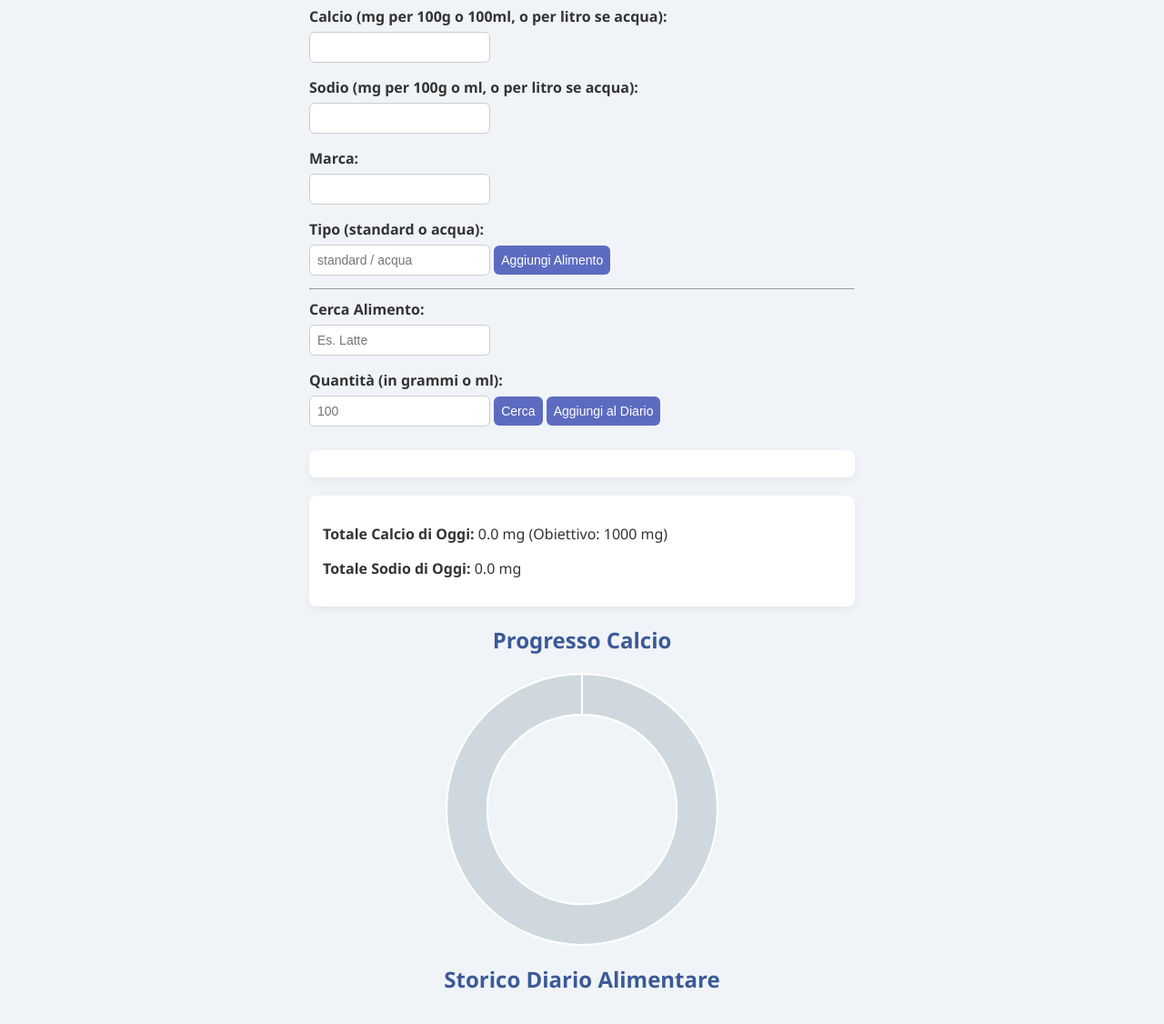
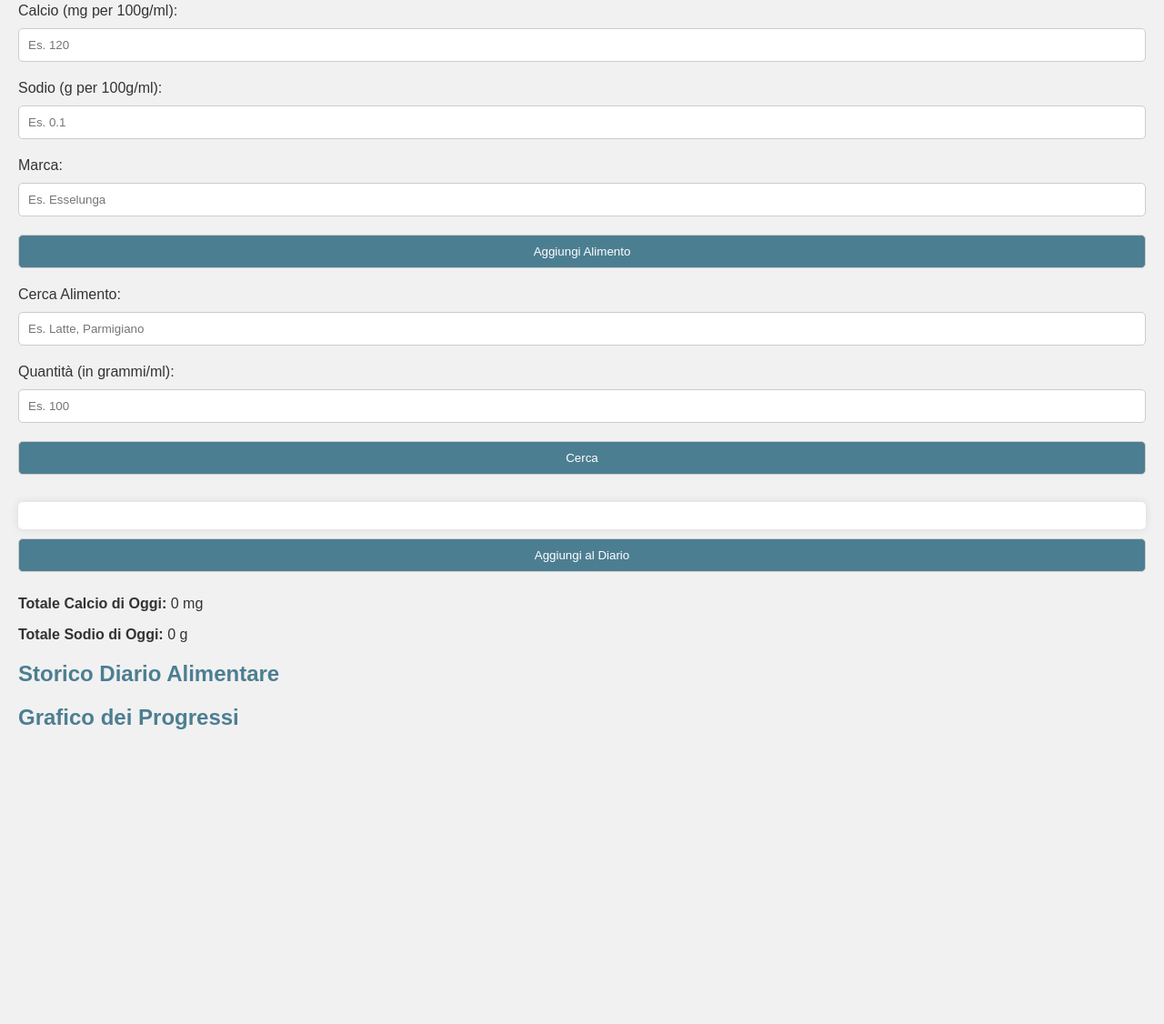
Before and after one commit to PlantMaster24/Calcola-Calcio, a plain HTML site: page index.html in a window 1280 px wide. Shown: the part 230-1356 px from the top of the page at 91% size. After the commit the page ends 1327 px from the top, so only its background shows below. Drawn offline with nearby package versions, Linux system fonts and the light colour scheme.

Commit message:
Update index.html

```diff
--- a/index.html
+++ b/index.html
@@ -5,248 +5,227 @@
     <meta name="viewport" content="width=device-width, initial-scale=1.0">
     <title>Diario Alimentare</title>
     <script src="https://cdn.jsdelivr.net/npm/chart.js"></script>
+    <script src="https://code.jquery.com/jquery-3.6.0.min.js"></script>
     <style>
+        /* Aggiungi qui il tuo stile personalizzato */
         body {
-      font-family: 'Segoe UI', sans-serif;
-      background: #f0f4f8;
+            font-family: Arial, sans-serif;
+            background-color: #f1f1f1;
+            color: #333;
+            padding: 20px;
             margin: 0;
-      padding: 20px;
-      color: #333;
         }
 
         h1, h2 {
-      color: #3b5998;
-      text-align: center;
+            color: #4C7E92;
         }
 
-    input, button {
-      padding: 8px;
-      margin: 6px 0;
+        label {
+            display: block;
+            margin-top: 10px;
+        }
+
+        input[type="text"], input[type="number"], button {
+            padding: 10px;
+            margin: 10px 0;
             border: 1px solid #ccc;
-      border-radius: 6px;
-      font-size: 14px;
+            border-radius: 5px;
+            width: 100%;
+            box-sizing: border-box;
         }
 
         button {
-      background-color: #5c6bc0;
+            background-color: #4C7E92;
             color: white;
-      border: none;
             cursor: pointer;
         }
 
         button:hover {
-      background-color: #3949ab;
+            background-color: #3b5e6a;
         }
 
-    label {
-      font-weight: bold;
-      display: block;
-      margin-top: 10px;
+        #result {
+            margin-top: 20px;
         }
 
-    .result, .totals {
-      background: white;
-      padding: 15px;
-      margin-top: 20px;
-      border-radius: 8px;
-      box-shadow: 0 4px 10px rgba(0, 0, 0, 0.05);
+        #myChart {
+            width: 100%;
+            height: 250px;
         }
 
-    canvas {
-      display: block;
-      margin: 20px auto;
-      max-width: 300px;
-    }
-
-    .container {
-      max-width: 600px;
-      margin: auto;
+        /* Stile per i risultati */
+        .result {
+            background-color: white;
+            padding: 15px;
+            border-radius: 5px;
+            box-shadow: 0 0 10px rgba(0,0,0,0.1);
         }
     </style>
 </head>
 <body>
-  <div class="container">
     <h1>Diario Alimentare</h1>
 
+    <!-- Modulo per aggiungere un alimento al database -->
+    <div>
         <h2>Aggiungi Alimento al Database</h2>
         <label for="newFoodName">Nome Alimento:</label>
         <input type="text" id="newFoodName" placeholder="Es. Latte scremato Esselunga">
 
-    <label for="newFoodCalcium">Calcio (mg per 100g o 100ml, o per litro se acqua):</label>
-    <input type="number" id="newFoodCalcium">
+        <label for="newFoodCalcium">Calcio (mg per 100g/ml):</label>
+        <input type="number" id="newFoodCalcium" placeholder="Es. 120">
 
-    <label for="newFoodSodium">Sodio (mg per 100g o ml, o per litro se acqua):</label>
-    <input type="number" id="newFoodSodium">
+        <label for="newFoodSodium">Sodio (g per 100g/ml):</label>
+        <input type="number" id="newFoodSodium" placeholder="Es. 0.1">
 
         <label for="newFoodMarca">Marca:</label>
-    <input type="text" id="newFoodMarca">
-
-    <label for="newFoodTipo">Tipo (standard o acqua):</label>
-    <input type="text" id="newFoodTipo" placeholder="standard / acqua">
+        <input type="text" id="newFoodMarca" placeholder="Es. Esselunga">
 
         <button id="addFoodButton">Aggiungi Alimento</button>
+    </div>
 
-    <hr>
+    <!-- Form di ricerca e altri elementi già presenti -->
+    <div>
+        <label for="foodInput">Cerca Alimento:</label>
+        <input type="text" id="foodInput" placeholder="Es. Latte, Parmigiano">
+    </div>
 
-    <label for="foodInput">Cerca Alimento:</label>
-    <input type="text" id="foodInput" placeholder="Es. Latte">
-
-    <label for="quantityInput">Quantità (in grammi o ml):</label>
-    <input type="number" id="quantityInput" placeholder="100">
+    <div>
+        <label for="quantityInput">Quantità (in grammi/ml):</label>
+        <input type="number" id="quantityInput" placeholder="Es. 100" min="1">
+    </div>
 
     <button onclick="searchFood()">Cerca</button>
-    <button onclick="addToDiary()">Aggiungi al Diario</button>
 
     <div id="result" class="result"></div>
 
+    <button onclick="addToDiary()">Aggiungi al Diario</button>
+
     <div id="totals" class="totals">
-      <p><strong>Totale Calcio di Oggi:</strong> <span id="dailyTotalCalcium">0</span> mg (Obiettivo: 1000 mg)</p>
-      <p><strong>Totale Sodio di Oggi:</strong> <span id="dailyTotalSodium">0</span> mg</p>
+        <p><strong>Totale Calcio di Oggi: </strong><span id="dailyTotalCalcium">0</span> mg</p>
+        <p><strong>Totale Sodio di Oggi: </strong><span id="dailyTotalSodium">0</span> g</p>
     </div>
-
-    <h2>Progresso Calcio</h2>
-    <canvas id="calciumChart"></canvas>
 
     <h2>Storico Diario Alimentare</h2>
     <ul id="diaryList"></ul>
-  </div>
+
+    <!-- Canvas per il grafico -->
+    <h2>Grafico dei Progressi</h2>
+    <canvas id="myChart"></canvas>
 
     <script>
+        // Database alimenti italiani (esempio semplificato)
         let foodDB = [
-      { name: "latte scremato esselunga", calcio: 120, sodio: 100, marca: "Esselunga", tipo: "standard" },
-      { name: "latte intero esselunga", calcio: 120, sodio: 100, marca: "Esselunga", tipo: "standard" },
-      { name: "acqua lete", calcio: 305, sodio: 5, marca: "Lete", tipo: "acqua" },
-      { name: "ferrarelle", calcio: 400, sodio: 50, marca: "Ferrarelle", tipo: "acqua" }
+            { name: "latte scremato esselunga", calcio: 120, sodio: 0.1, marca: "Esselunga" },  // 0.1g di sodio
+            { name: "latte intero", calcio: 120, sodio: 0.1, marca: "Esselunga" },  // 0.1g di sodio
+            { name: "acqua lete", calcio: 305, sodio: 0.005, marca: "Lete" },  // 5mg di sodio (per litro)
+            { name: "ferrarelle", calcio: 400, sodio: 0.05, marca: "Ferrarelle" },  // 50mg di sodio (per litro)
+            { name: "parmigiano reggiano", calcio: 1184, sodio: 1.5, marca: "Parmalat" },  // 1.5g di sodio
+            { name: "grana padano", calcio: 1160, sodio: 1.4, marca: "Grana Padano" },  // 1.4g di sodio
+            { name: "mozzarella", calcio: 500, sodio: 0.4, marca: "Galbani" },  // 0.4g di sodio
+            { name: "pane bianco", calcio: 60, sodio: 1.2, marca: "Panificio" },  // 1.2g di sodio
+            // Aggiungi altri alimenti se necessario...
         ];
 
-    document.getElementById('addFoodButton').addEventListener('click', () => {
-      const name = document.getElementById('newFoodName').value.trim().toLowerCase();
-      const calcium = parseFloat(document.getElementById('newFoodCalcium').value);
-      const sodium = parseFloat(document.getElementById('newFoodSodium').value);
+        // Funzione per aggiungere un alimento al database
+        function addFoodToDatabase() {
+            const name = document.getElementById('newFoodName').value.trim();
+            const calcium = parseFloat(document.getElementById('newFoodCalcium').value.trim());
+            const sodium = parseFloat(document.getElementById('newFoodSodium').value.trim());
             const marca = document.getElementById('newFoodMarca').value.trim();
-      const tipo = document.getElementById('newFoodTipo').value.trim().toLowerCase() || "standard";
 
             if (name && !isNaN(calcium) && !isNaN(sodium) && marca) {
-        foodDB.push({ name, calcio: calcium, sodio: sodium, marca, tipo });
-        alert("Alimento aggiunto!");
+                // Aggiungi il nuovo alimento al database
+                foodDB.push({
+                    name: name,
+                    calcio: calcium,
+                    sodio: sodium,
+                    marca: marca
+                });
+                alert('Alimento aggiunto al database!');
+
+                // Pulisci i campi
                 document.getElementById('newFoodName').value = '';
                 document.getElementById('newFoodCalcium').value = '';
                 document.getElementById('newFoodSodium').value = '';
                 document.getElementById('newFoodMarca').value = '';
-        document.getElementById('newFoodTipo').value = '';
+            } else {
+                alert('Compila tutti i campi correttamente!');
             }
-    });
+        }
 
+        // Aggiungi l'evento al bottone "Aggiungi Alimento"
+        document.getElementById('addFoodButton').addEventListener('click', addFoodToDatabase);
+
+        // Codice già esistente per la ricerca e l'aggiunta al diario
         function searchFood() {
-      const term = document.getElementById('foodInput').value.toLowerCase();
-      const quantity = parseFloat(document.getElementById('quantityInput').value);
+            const searchTerm = document.getElementById('foodInput').value.trim().toLowerCase();
+            const quantity = document.getElementById('quantityInput').value.trim();
             const resultDiv = document.getElementById('result');
 
-      if (!term || isNaN(quantity)) {
-        resultDiv.textContent = "Inserisci alimento e quantità valida.";
+            if (!searchTerm || !quantity) {
+                resultDiv.textContent = "Inserisci un alimento e una quantità.";
                 return;
             }
 
-      const found = foodDB.find(f => f.name.includes(term));
-      if (!found) {
-        resultDiv.textContent = "Alimento non trovato.";
-        return;
+            // Ricerca alimenti nel database
+            const result = foodDB.filter(food => food.name.toLowerCase().includes(searchTerm));
+
+            if (result.length > 0) {
+                const foodItem = result[0]; // Prendi il primo risultato
+                displayFood(foodItem);
+            } else {
+                resultDiv.textContent = "Alimento non trovato nel database.";
+            }
         }
 
-      const factor = found.tipo === "acqua" ? 1000 : 100;
-      const calcio = ((found.calcio / factor) * quantity).toFixed(1);
-      const sodio = ((found.sodio / factor) * quantity).toFixed(1);
-
+        function displayFood(foodItem) {
+            const resultDiv = document.getElementById('result');
             resultDiv.innerHTML = `
-        <h3>${found.name}</h3>
-        <p>Marca: ${found.marca}</p>
-        <p>Quantità: ${quantity} ml/g</p>
-        <p>Calcio stimato: ${calcio} mg</p>
-        <p>Sodio stimato: ${sodio} mg</p>
-        <p><em>Valori riferiti a ${found.tipo === "acqua" ? "1000 ml" : "100 g/ml"}</em></p>
+                <h3>Risultato Trovato:</h3>
+                <p><strong>Nome:</strong> ${foodItem.name}</p>
+                <p><strong>Marca:</strong> ${foodItem.marca}</p>
+                <p><strong>Calcio:</strong> ${foodItem.calcio} mg</p>
+                <p><strong>Sodio:</strong> ${foodItem.sodio} g</p>  <!-- Il sodio è ora in grammi -->
             `;
-
-      window.lastSearchedFood = found;
-      window.lastQuantity = quantity;
         }
 
         function addToDiary() {
-      const food = window.lastSearchedFood;
-      const quantity = window.lastQuantity;
-      if (!food || !quantity) return;
+            const today = new Date().toDateString();
+            const selectedFood = foodDB[0]; // Qui dovresti fare il selezionamento corretto del cibo dalla ricerca
+            if (selectedFood) {
+                let diaryData = JSON.parse(localStorage.getItem('diaryData')) || {};
+                if (!diaryData[today]) {
+                    diaryData[today] = [];
+                }
+                const quantity = parseFloat(document.getElementById('quantityInput').value.trim());
+                selectedFood.quantity = quantity;
+                diaryData[today].push(selectedFood);
 
-      const today = new Date().toDateString();
-      let diary = JSON.parse(localStorage.getItem('diaryData')) || {};
-      if (!diary[today]) diary[today] = [];
-
-      diary[today].push({ ...food, quantity });
-      localStorage.setItem('diaryData', JSON.stringify(diary));
+                localStorage.setItem('diaryData', JSON.stringify(diaryData));
                 updateDiary();
+            }
         }
 
         function updateDiary() {
             const diaryList = document.getElementById('diaryList');
-      const totalCa = document.getElementById('dailyTotalCalcium');
-      const totalNa = document.getElementById('dailyTotalSodium');
-      const chart = window.calciumChart;
+            diaryList.innerHTML = '';
+            let diaryData = JSON.parse(localStorage.getItem('diaryData')) || {};
+            const today = new Date().toDateString();
+            const dailyEntries = diaryData[today] || [];
 
-      diaryList.innerHTML = '';
-      const today = new Date().toDateString();
-      const diary = JSON.parse(localStorage.getItem('diaryData')) || {};
-      const todayEntries = diary[today] || [];
-
-      let calcioTot = 0, sodioTot = 0;
-
-      todayEntries.forEach(entry => {
-        const factor = entry.tipo === "acqua" ? 1000 : 100;
-        const calcio = (entry.calcio / factor) * entry.quantity;
-        const sodio = (entry.sodio / factor) * entry.quantity;
-        calcioTot += calcio;
-        sodioTot += sodio;
-
-        const li = document.createElement('li');
-        li.innerHTML = `<strong>${entry.name}</strong>: ${entry.quantity} ml/g – Calcio: ${calcio.toFixed(1)} mg, Sodio: ${sodio.toFixed(1)} mg`;
-        diaryList.appendChild(li);
-      });
-
-      totalCa.textContent = calcioTot.toFixed(1);
-      totalNa.textContent = sodioTot.toFixed(1);
-
-      if (chart) {
-        chart.data.datasets[0].data = [calcioTot, 1000 - calcioTot > 0 ? 1000 - calcioTot : 0];
-        chart.update();
-      }
-    }
-
-    function setupChart() {
-      const ctx = document.getElementById('calciumChart').getContext('2d');
-      window.calciumChart = new Chart(ctx, {
-        type: 'doughnut',
-        data: {
-          labels: ['Calcio', 'Rimanente'],
-          datasets: [{
-            data: [0, 1000],
-            backgroundColor: ['#64b5f6', '#cfd8dc']
-          }]
-        },
-        options: {
-          cutout: '70%',
-          plugins: {
-            legend: { display: false },
-            tooltip: {
-              callbacks: {
-                label: function(ctx) {
-                  return ctx.label + ': ' + ctx.raw.toFixed(1) + ' mg';
-                }
-              }
-            }
-          }
-        }
+            dailyEntries.forEach(item => {
+                const listItem = document.createElement('li');
+                listItem.innerHTML = `
+                    <h3>${item.name}</h3>
+                    <p><strong>Calcio:</strong> ${item.calcio} mg</p>
+                    <p><strong>Sodio:</strong> ${item.sodio} g</p>  <!-- Il sodio è ora in grammi -->
+                `;
+                diaryList.appendChild(listItem);
             });
         }
 
-    window.onload = () => {
-      setupChart();
+        // Carica il diario all'avvio
+        window.onload = function() {
             updateDiary();
         };
     </script>
```
Lines whose indentation alone changed are shown as unchanged.
